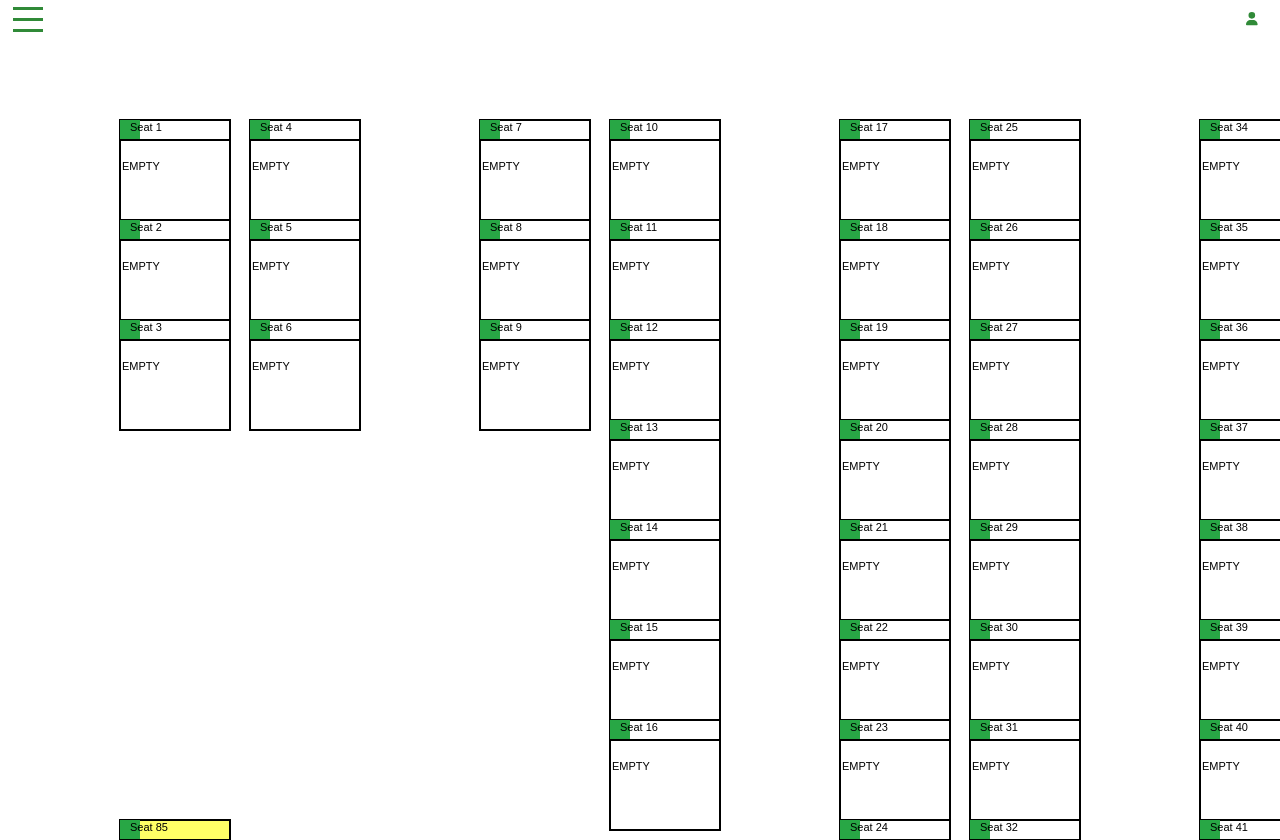
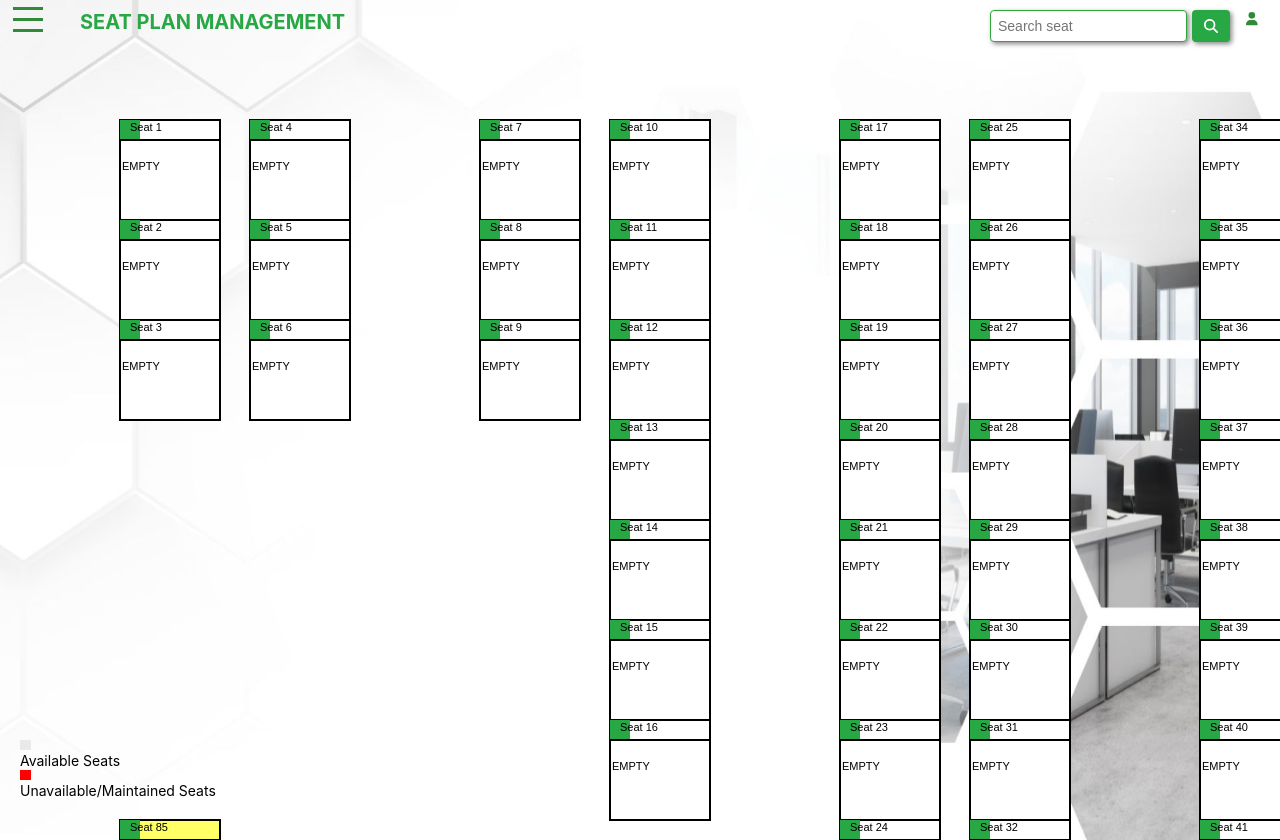
Before and after one commit to aldwin97/Seatplan-TypSc, a React (Create React App) app in the folder FrontEnd/seat-front/: page /seatPlanPage in a window 1280 px wide. Built offline with nearby package versions, Linux system fonts and the light colour scheme.

Commit message:
seat management page -  added functionalities (search) and designs

```diff
--- a/FrontEnd/seat-front/src/seatplan_component/seatplanPage.module.css
+++ b/FrontEnd/seat-front/src/seatplan_component/seatplanPage.module.css
@@ -167,6 +167,10 @@
         width: 100%;
         height: 100%; /* Adjust the height as needed */
         overflow: auto;
+        background-size: 100% 100%;
+        background-image: url('../assets/BG1.jpg');
+        background-repeat: no-repeat;
+        background-position: center;
       }
 
       .scrollableCanvas {
@@ -553,3 +557,93 @@
 .value svg {
   width: 15px
 }
+.legend {
+  position: absolute;
+  bottom: 0px;
+  left: 20px;
+  display: flex;
+  flex-direction: column;
+}
+
+.legend-item {
+  display: flex;
+  align-items: center;
+  margin-bottom: 5px;
+}
+
+.color-box {
+  width: 10px;
+  height: 10px;
+  margin-right: 5px;
+}
+
+.available {
+  background-color: #e9e9e9;
+  margin-right: 5px;
+  width: 1px;
+  padding: 5px;
+}
+
+.unavailable {
+  background-color: #ff0000;
+  margin-right: 5px;
+  width: 1px;
+  padding: 5px;
+}
+
+.label {
+  font-size: 14px;
+  color: #000000;
+}
+
+.searchForm {
+  position: absolute;
+  top: 10px;
+  right: 10px;
+  margin-right: 40px;
+}
+
+
+.searchInput {
+  margin-right: 5px;
+  padding: 8px;
+  border: 1px solid #ccc;
+  border-radius: 4px;
+  font-size: 14px;
+  box-shadow: 2px 2px 5px rgb(136, 136, 136);
+  padding: 7px;
+  transition: 0.2s .3s ease-in-out;
+}
+.searchInput:hover {
+  box-shadow: 1px 1px 1px rgba(0, 0, 0, 0.1);
+  scale: 0.99;
+}
+
+
+.searchButton {
+  padding: 8px 12px;
+  background-color: #28a745;
+  color: #fff;
+  border: none;
+  border-radius: 4px;
+  font-size: 14px;
+  cursor: pointer;
+  box-shadow: 2px 2px 5px rgb(136, 136, 136);
+  transition: 0.2s .3s ease-in-out;
+}
+
+.searchButton:hover {
+  background-color: #0056b3;
+  box-shadow: 1px 1px 1px rgba(0, 0, 0, 0.1);
+  scale: 0.99;
+}
+
+.title
+{
+  position: absolute;
+  top: 10px;
+  left: 80px;
+  font-size: 20px;
+  color: #28a745;
+  font-weight: bold;
+}
--- a/FrontEnd/seat-front/src/seatplan_component/seatplanPage.tsx
+++ b/FrontEnd/seat-front/src/seatplan_component/seatplanPage.tsx
@@ -3,6 +3,8 @@ import { useNavigate } from 'react-router-dom';
 import { FontAwesomeIcon } from '@fortawesome/react-fontawesome';
 import { faUser,faFaceSmile, faTimes, faChartBar, faUsers, faProjectDiagram, faPowerOff, faSmile } from '@fortawesome/free-solid-svg-icons';
 import styles from './seatplanPage.module.css';
+import { faSearch } from '@fortawesome/free-solid-svg-icons';
+
 
 interface Seat {
   id: string;
@@ -300,13 +302,13 @@ function SeatplanPage() {
     { id: 'seat74', label: 'Seat 74', position: { x: 2260, y: 300 }, isSwapping: false, color: '#e6e6e6', occupant: 'BALACUTAN, Jose Antonio', project: 'VSBU' },
     { id: 'seat75', label: 'Seat 75', position: { x: 2260, y: 400 }, isSwapping: false, color: '#e6e6e6', occupant: 'FAMILARA, Aedan Kim', project: 'VSBU' },
 
-    { id: 'seat76', label: 'Seat 76', position: { x: 2390, y: 100 }, isSwapping: false, color: '#ffffe6', occupant: '', project: 'S2BU' },
-    { id: 'seat77', label: 'Seat 77', position: { x: 2390, y: 200 }, isSwapping: false, color: '#ffffe6', occupant: '', project: 'S2BU' },
-    { id: 'seat78', label: 'Seat 78', position: { x: 2390, y: 300 }, isSwapping: false, color: '#ffffe6', occupant: '', project: 'S2BU' },
-    { id: 'seat79', label: 'Seat 79', position: { x: 2390, y: 400 }, isSwapping: false, color: '#ffffe6', occupant: '', project: 'S2BU' },
+    { id: 'seat76', label: 'Seat 76', position: { x: 2390, y: 100 }, isSwapping: false, color: '#ffffe6', occupant: 'S2BU', project: 'S2BU' },
+    { id: 'seat77', label: 'Seat 77', position: { x: 2390, y: 200 }, isSwapping: false, color: '#ffffe6', occupant: 'S2BU', project: 'S2BU' },
+    { id: 'seat78', label: 'Seat 78', position: { x: 2390, y: 300 }, isSwapping: false, color: '#ffffe6', occupant: 'S2BU', project: 'S2BU' },
+    { id: 'seat79', label: 'Seat 79', position: { x: 2390, y: 400 }, isSwapping: false, color: '#ffffe6', occupant: 'S2BU', project: 'S2BU' },
 
-    { id: 'seat80', label: 'Seat 80', position: { x: 2620, y: 100 }, isSwapping: false, color: '#ffffe6', occupant: '', project: 'DTR-NOC' },
-    { id: 'seat81', label: 'Seat 81', position: { x: 2620, y: 200 }, isSwapping: false, color: '#ff0000', occupant: '', project: '' },
+    { id: 'seat80', label: 'Seat 80', position: { x: 2620, y: 100 }, isSwapping: false, color: '#ffffe6', occupant: 'DTR-NOC', project: 'DTR-NOC' },
+    { id: 'seat81', label: 'Seat 81', position: { x: 2620, y: 200 }, isSwapping: false, color: '#ff0000', occupant: 'EMPTY', project: '' },
 
     { id: 'seat85', label: 'Seat 85', position: { x: 100, y: 800 }, isSwapping: false, color: '#FFFF66', occupant: 'MAGSAMBOL, Jonathan', project: 'HSC/Shell' },
     { id: 'seat84', label: 'Seat 84', position: { x: 100, y: 1000 }, isSwapping: false, color: '#FF6666', occupant: 'OMIYA, Yuichiro', project: 'JTS' },
@@ -334,7 +336,7 @@ function SeatplanPage() {
 
         const scaledX = x / zoomLevel;
         const scaledY = y / zoomLevel;
-        const seatSize = 110 / zoomLevel;
+        const seatSize = 100 / zoomLevel;
         const textOffsetX = 2 / zoomLevel;
         const textOffsetY = 50 / zoomLevel;
         const numberBoxSize = 20 / zoomLevel;
@@ -404,33 +406,6 @@ function SeatplanPage() {
   }, [seats, zoomLevel, selectedSeat]);
 
 
-
-  useEffect(() => {
-    const canvas = canvasRef.current;
-    const ctx = canvas?.getContext('2d');
-
-    if (canvas && ctx) {
-      // Define the legend configuration
-      const legendConfig = [
-        { label: 'Available Seats', color: '#e9e9e9' },
-        { label: 'Unavailable/Maintained Seats', color: '#ff0000' },
-      ];
-
-      const legendX = 20;
-      const legendY = 1350;
-
-      legendConfig.forEach((item, index) => {
-        const itemX = legendX;
-        const itemY = legendY + index * 20 + 15;
-
-        ctx.fillStyle = item.color;
-        ctx.fillRect(itemX, itemY - 8, 10, 10);
-
-        ctx.fillStyle = '#000000';
-        ctx.fillText(item.label, itemX + 20, itemY);
-      });
-    }
-  }, []);
 
   const toggleDropdown = () => {
     setDropdownOpen(!isDropdownOpen);
@@ -525,6 +500,101 @@ function SeatplanPage() {
     setDraggingSeatIndex(-1); // Reset the dragging seat index
   };
 
+  const [searchQuery, setSearchQuery] = useState('');
+
+  const handleFormSubmit = (event: React.FormEvent<HTMLFormElement>) => {
+    event.preventDefault();
+    const target = event.target as typeof event.target & {
+      search: { value: string };
+    };
+    setSearchQuery(target.search.value);
+  };
+
+  const filteredSeats = seats.filter((seat) => {
+    const lowerCaseSearchQuery = searchQuery.toLowerCase();
+    return (
+      seat.occupant.toLowerCase().includes(lowerCaseSearchQuery) ||
+      seat.label.toLowerCase().includes(lowerCaseSearchQuery)
+    );
+  });
+  useEffect(() => {
+    const canvas = canvasRef.current;
+    const ctx = canvas?.getContext('2d');
+
+    if (canvas && ctx) {
+      ctx.clearRect(0, 0, canvas.width, canvas.height);
+
+      ctx.scale(zoomLevel, zoomLevel);
+
+      filteredSeats.forEach((seat) => {
+        const { x, y } = seat.position;
+        const { color } = seat;
+
+        const scaledX = x / zoomLevel;
+        const scaledY = y / zoomLevel;
+        const seatSize = 100 / zoomLevel;
+        const textOffsetX = 2 / zoomLevel;
+        const textOffsetY = 50 / zoomLevel;
+        const numberBoxSize = 20 / zoomLevel;
+
+        canvas.style.cursor = 'pointer';
+        ctx.fillStyle = seat.isSwapping ? '#28a745' : color || '#e9e9e9';
+        ctx.fillRect(scaledX, scaledY, seatSize, seatSize);
+        ctx.strokeStyle = '#000000';
+        ctx.lineWidth = 2 / zoomLevel;
+        ctx.strokeRect(scaledX, scaledY, seatSize, seatSize);
+
+        ctx.fillStyle = '#28a745';
+        ctx.fillRect(scaledX, scaledY, numberBoxSize, numberBoxSize);
+        ctx.fillStyle = '#000000';
+        ctx.font = `${11 / zoomLevel}px Arial`;
+        ctx.fillText(seat.label, scaledX + numberBoxSize / 2, scaledY + numberBoxSize / 2 + 1);
+
+        const seatBoxY = scaledY + numberBoxSize;
+        const seatBoxHeight = seatSize - numberBoxSize;
+        ctx.fillStyle = seat.isSwapping ? '#28a745' : color || '#e9e9e9';
+        ctx.fillRect(scaledX, seatBoxY, seatSize, seatBoxHeight);
+        ctx.strokeStyle = '#000000';
+        ctx.lineWidth = 2 / zoomLevel;
+        ctx.strokeRect(scaledX, seatBoxY, seatSize, seatBoxHeight);
+        ctx.fillStyle = '#000000';
+
+        if (seat.isSwapping) {
+          const swappedSeat = filteredSeats.find((s) => s.id === seat.occupant);
+          if (swappedSeat) {
+            const maxTextWidth = seatSize - textOffsetX * 2;
+            const text = swappedSeat.occupant;
+            let fontSize = 11 / zoomLevel;
+
+            while (ctx.measureText(text).width > maxTextWidth) {
+              fontSize -= 1 / zoomLevel;
+              ctx.font = `${fontSize}px Arial`;
+            }
+
+            ctx.fillText(swappedSeat.occupant, scaledX + textOffsetX, scaledY + textOffsetY);
+          }
+        } else {
+          const maxTextWidth = seatSize - textOffsetX * 2;
+          const text = seat.occupant;
+          let fontSize = 11 / zoomLevel;
+
+          while (ctx.measureText(text).width > maxTextWidth) {
+            fontSize -= 1 / zoomLevel;
+            ctx.font = `${fontSize}px Arial`;
+          }
+
+          ctx.fillText(seat.occupant, scaledX + textOffsetX, scaledY + textOffsetY);
+        }
+
+        if (selectedSeat && seat.id === selectedSeat.id) {
+          ctx.fillStyle = 'rgba(0, 0, 0, 0.5)';
+          ctx.fillRect(scaledX, scaledY, seatSize, seatSize);
+          ctx.fillStyle = '#FFFFFF';
+          ctx.fillText('Edit', scaledX + seatSize / 2 - 10, scaledY + seatSize / 2 + 5);
+        }
+      });
+    }
+  }, [filteredSeats, zoomLevel, selectedSeat]);
 
 
   return (
@@ -571,7 +641,7 @@ function SeatplanPage() {
       {selectedSeat && (
         <SeatPopup seat={selectedSeat} onClose={() => setSelectedSeat(null)} setSeats={setSeats} seats={seats} />
       )}
-
+<div className={styles.title}>SEAT PLAN MANAGEMENT</div>
        <div className={styles.canvasWrapper} ref={containerRef}>
   <div className={styles.root} ref={containerRef}>
     <div className={styles.scrollableCanvas}>
@@ -585,7 +655,36 @@ function SeatplanPage() {
           </canvas>
 </div>
 </div>
+
+<form onSubmit={handleFormSubmit} className={styles.searchForm}>
+  <input
+    type="text"
+    name="search"
+    placeholder="Search seat"
+    className={styles.searchInput}
+  />
+  <button type="submit" className={styles.searchButton}>
+    <FontAwesomeIcon icon={faSearch} />
+  </button>
+</form>
+
+
+
+
 </div>
+
+<div className={styles.legend}>
+  <div className={styles.legendItem}>
+    <div className={`${styles.colorBox} ${styles.available}`}></div>
+    <span className={styles.label}>Available Seats</span>
+  </div>
+  <div className={styles.legendItem}>
+    <div className={`${styles.colorBox} ${styles.unavailable}`}></div>
+    <span className={styles.label}>Unavailable/Maintained Seats</span>
+  </div>
+</div>
+
+
 </div>
 </body>
 );
```
